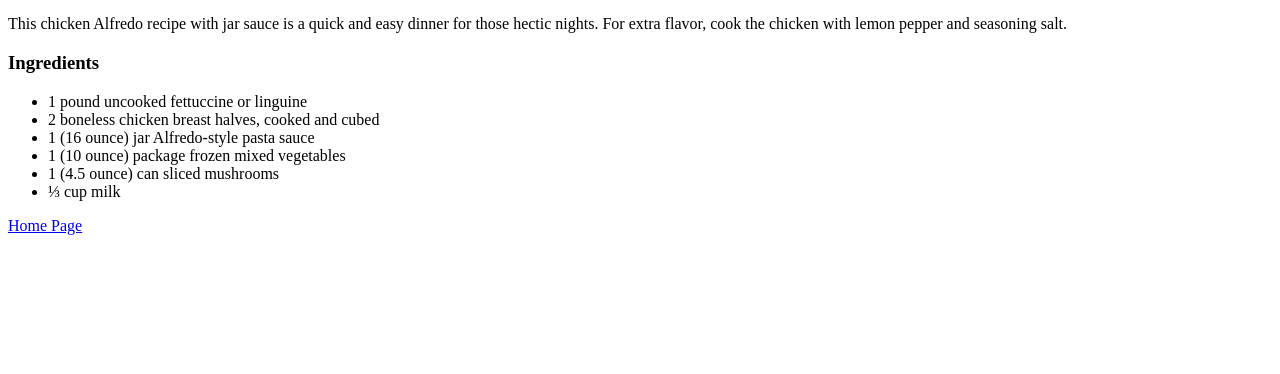
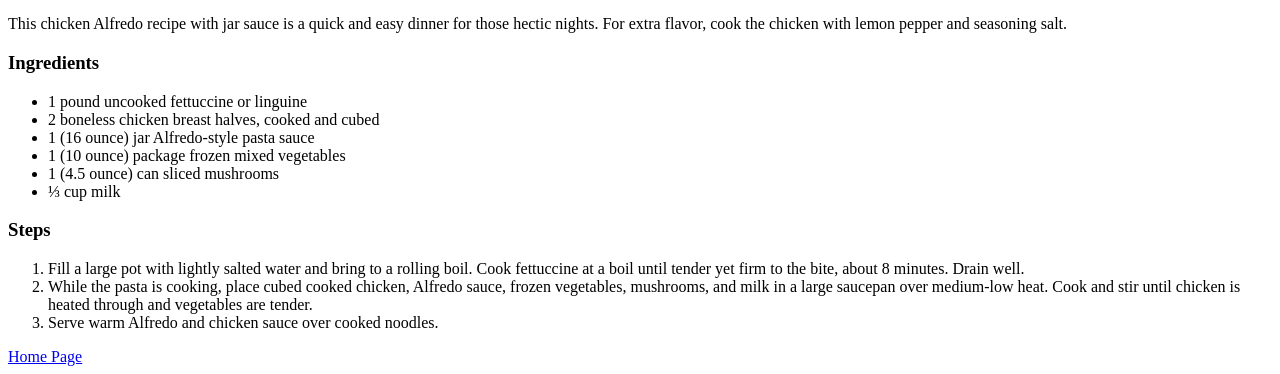
Before and after one commit to iTreykwondo/odin-recipes, a plain HTML site: page recipes/alfredo.html in a window 1280 px wide. Shown: the part 428-802 px from the top of the page. Drawn offline with Linux system fonts and the light colour scheme.

Commit message:
Add steps section to alfredo recipe page

```diff
--- a/recipes/alfredo.html
+++ b/recipes/alfredo.html
@@ -26,6 +26,21 @@
       <li>1 (4.5 ounce) can sliced mushrooms</li>
       <li>⅓ cup milk</li>
     </ul>
+    <h3>Steps</h3>
+    <ol>
+      <li>
+        Fill a large pot with lightly salted water and bring to a rolling boil.
+        Cook fettuccine at a boil until tender yet firm to the bite, about 8
+        minutes. Drain well.
+      </li>
+      <li>
+        While the pasta is cooking, place cubed cooked chicken, Alfredo sauce,
+        frozen vegetables, mushrooms, and milk in a large saucepan over
+        medium-low heat. Cook and stir until chicken is heated through and
+        vegetables are tender.
+      </li>
+      <li>Serve warm Alfredo and chicken sauce over cooked noodles.</li>
+    </ol>
     <a href="../index.html">Home Page</a>
   </body>
 </html>
```
